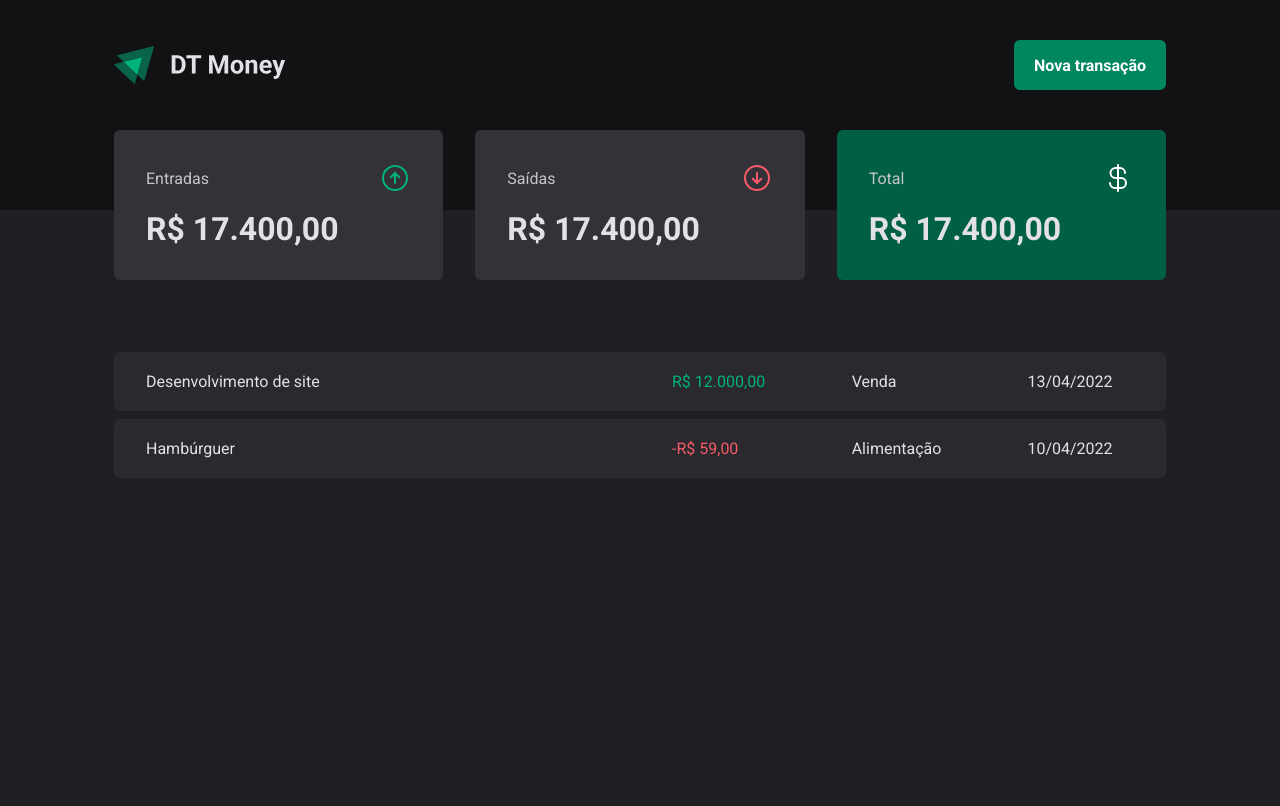
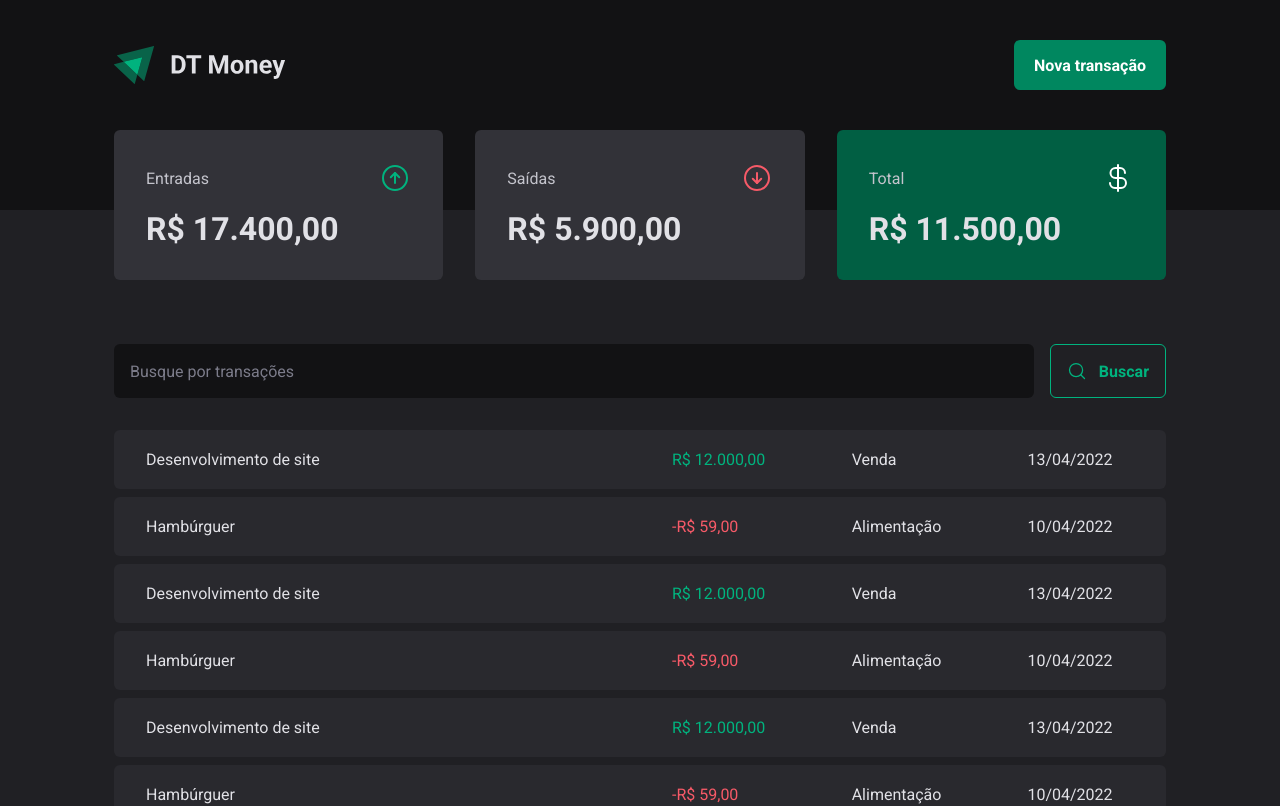
Before and after one commit to luisgustavofaria/controle-financeiro, a Next.js app: page / in a window 1280 px wide. Shown: the top 806 px of the page. Built offline with nearby package versions, Linux system fonts and the light colour scheme.

Commit message:
criado SearchForm

```diff
--- a/src/components/summary/Summary.jsx
+++ b/src/components/summary/Summary.jsx
@@ -52,7 +52,7 @@
           <ArrowCircleDown size={32} color="#f75a68" />
         </Card>
 
-        <strong>R$ 17.400,00</strong>
+        <strong>R$ 5.900,00</strong>
       </SummaryCard>
 
       <SummaryCard variant="green">
@@ -61,7 +61,7 @@
           <CurrencyDollar size={32} color="#fff" />
         </Card>
 
-        <strong>R$ 17.400,00</strong>
+        <strong>R$ 11.500,00</strong>
       </SummaryCard>
     </SummaryContainer>
   )
--- /dev/null
+++ b/src/components/table/SearchForm.jsx
@@ -0,0 +1,53 @@
+import styled from "styled-components";
+import { MagnifyingGlass } from "phosphor-react";
+
+const SearchFormContainer = styled.form`
+  display: flex;
+  gap: 1rem;
+
+  input {
+    flex: 1;
+    border-radius: 6px;
+    border: 0;
+    background: ${props => props.theme["gray-900"]};
+    color: ${props => props.theme["gray-300"]};
+    padding: 1rem;
+
+    ::placeholder {
+      color: ${props => props.theme["gray-500"]};
+    }
+  }
+
+  button {
+    display: flex;
+    align-items: center;
+    gap: 0.75rem;
+    border: 0;
+    padding: 1rem;
+    background: transparent;
+    border: 1px solid ${props => props.theme["green-300"]};
+    color: ${props => props.theme["green-300"]};
+    font-weight: bold;
+    border-radius: 6px;
+
+    :hover {
+      background: ${props => props.theme["green-500"]};
+      border-color: ${props => props.theme["green-500"]};
+      color: ${props => props.theme["white"]};
+      transition: background-color 0.2s, color 0.2s, border-color 0.2s;
+    }
+  }
+`
+
+export function SearchForm() {
+  return (
+    <SearchFormContainer>
+      <input type="text" placeholder="Busque por transações" />
+
+      <button type="submit">
+        <MagnifyingGlass size={20} />
+        Buscar
+      </button>
+    </SearchFormContainer>
+  );
+}
--- a/src/components/table/Table.jsx
+++ b/src/components/table/Table.jsx
@@ -1,4 +1,6 @@
 import styled from "styled-components";
+
+import { SearchForm } from "./SearchForm";
 
 const TransactionsContainer = styled.main`
   width: 100%;
@@ -11,6 +13,7 @@
   width: 100%;
   border-collapse: separate;
   border-spacing: 0 0.5rem;
+  margin-top: 1.5rem;
 
   td {
     padding: 1.25rem 2rem;
@@ -33,8 +36,69 @@
 export function Table() {
   return(
     <TransactionsContainer>
+      <SearchForm/>
       <TransactionsTable>
         <tbody>
+          <tr>
+            <td width="50%">Desenvolvimento de site</td>
+            <td>
+              <PriceHighlight variant="income">
+                R$ 12.000,00
+              </PriceHighlight>
+            </td>
+            <td>Venda</td>
+            <td>13/04/2022</td>
+          </tr>
+          <tr>
+            <td width="50%">Hambúrguer</td>
+            <td>
+              <PriceHighlight variant="outcome">
+                -R$ 59,00
+              </PriceHighlight>
+            </td>
+            <td>Alimentação</td>
+            <td>10/04/2022</td>
+          </tr>
+          <tr>
+            <td width="50%">Desenvolvimento de site</td>
+            <td>
+              <PriceHighlight variant="income">
+                R$ 12.000,00
+              </PriceHighlight>
+            </td>
+            <td>Venda</td>
+            <td>13/04/2022</td>
+          </tr>
+          <tr>
+            <td width="50%">Hambúrguer</td>
+            <td>
+              <PriceHighlight variant="outcome">
+                -R$ 59,00
+              </PriceHighlight>
+            </td>
+            <td>Alimentação</td>
+            <td>10/04/2022</td>
+          </tr>
+          <tr>
+            <td width="50%">Desenvolvimento de site</td>
+            <td>
+              <PriceHighlight variant="income">
+                R$ 12.000,00
+              </PriceHighlight>
+            </td>
+            <td>Venda</td>
+            <td>13/04/2022</td>
+          </tr>
+          <tr>
+            <td width="50%">Hambúrguer</td>
+            <td>
+              <PriceHighlight variant="outcome">
+                -R$ 59,00
+              </PriceHighlight>
+            </td>
+            <td>Alimentação</td>
+            <td>10/04/2022</td>
+          </tr>
           <tr>
             <td width="50%">Desenvolvimento de site</td>
             <td>
```
